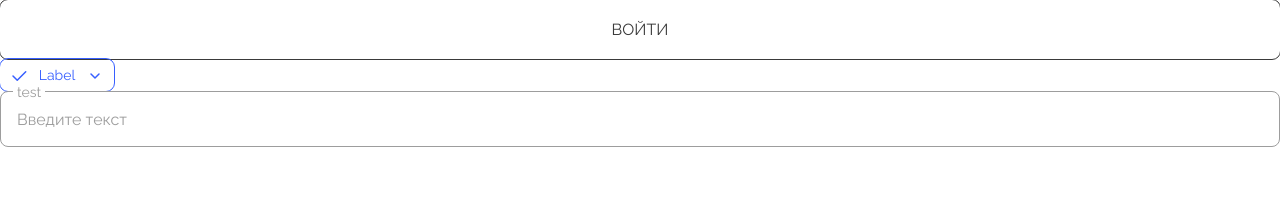
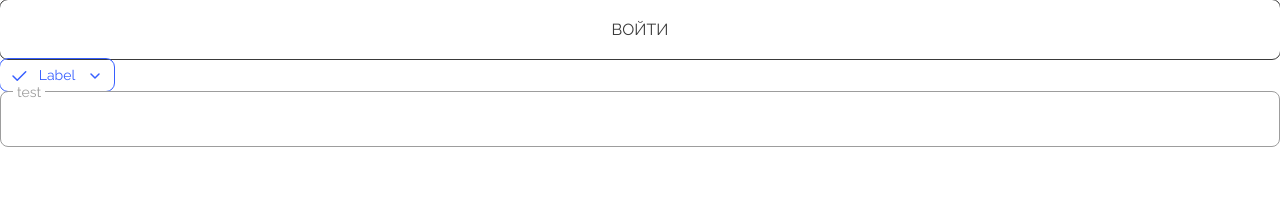
Before and after one commit to Sunrize1/UniversityPersonalAccount, a React (Vite) app: page /login in a window 1280 px wide. Shown: the top 200 px of the page. Built offline with nearby package versions, Linux system fonts and the light colour scheme.

Commit message:
fix input

```diff
--- a/src/components/UI/Input/Input.module.css
+++ b/src/components/UI/Input/Input.module.css
@@ -12,12 +12,29 @@
     border-radius: 8px;
 }
 
+
 .textField:hover {
     border: 1px solid var(--text-black);
 }
 
+
 .textField:hover .labelText {
     color: var(--text-black);
+}
+
+.textField.disabled {
+    border: 1px solid var(--text-gray);
+    cursor: not-allowed;
+}
+
+.textField.disabled:hover {
+    border: 1px solid var(--text-gray);
+    cursor: not-allowed;
+}
+
+.textField.disabled:hover .labelText {
+    color: var(--text-gray);
+    cursor: not-allowed;
 }
 
 .textField.error {
@@ -59,6 +76,11 @@
     outline: none;
 }
 
+.inputText:disabled {
+    color: var(--text-gray);
+    cursor: not-allowed;
+}
+
 .inputText::placeholder {
     color: var(--text-gray);
 }
--- a/src/components/UI/Input/Input.tsx
+++ b/src/components/UI/Input/Input.tsx
@@ -2,11 +2,12 @@ import { inputProps } from "../../../types/components/UI/input"
 import styles from './Input.module.css';
 import typography from '../../../styles/typography.module.css';
 
-export const Input = ({label, error, ...rest}: inputProps) => {
+export const Input = ({label, disabled, error, ...rest}: inputProps) => {
   const textFieldClasses = [
     styles.textField,
     typography.p2,
     error ? styles.error : '',
+    disabled ? styles.disabled : '',
   ].filter(Boolean).join(' ');
 
     return (
@@ -14,7 +15,7 @@ export const Input = ({label, error, ...rest}: inputProps) => {
       <div className={textFieldClasses}>
         <label className={styles.labelText}>{label}</label>
         <div className={styles.content}>
-          <input className={styles.inputText} type="text" placeholder="Введите текст" />
+          <input className={styles.inputText} disabled={disabled} {...rest} />
         </div>
       </div>
       <div>
--- a/src/styles/reset.css
+++ b/src/styles/reset.css
@@ -1,7 +1,40 @@
 @import url('https://fonts.googleapis.com/css2?family=Raleway:wght@400;500&display=swap');
+
 * {
     font-family: var(--primary-font);
     margin: 0;
     padding: 0;
     box-sizing: border-box;
   }
+
+h1, h2, h3, h4, h5, h6 {
+    margin: 0;
+    font-weight: normal;
+}
+
+p, ul, ol, li, blockquote {
+    margin: 0;
+    padding: 0;
+}
+
+ul, ol {
+  list-style: none;
+}
+
+a {
+  text-decoration: none;
+  color: inherit;
+}
+
+button, input, select, textarea {
+  margin: 0;
+  padding: 0;
+  border: none;
+  background: none;
+}
+
+img {
+  max-width: 100%;
+  height: auto;
+  display: block;
+}
```
